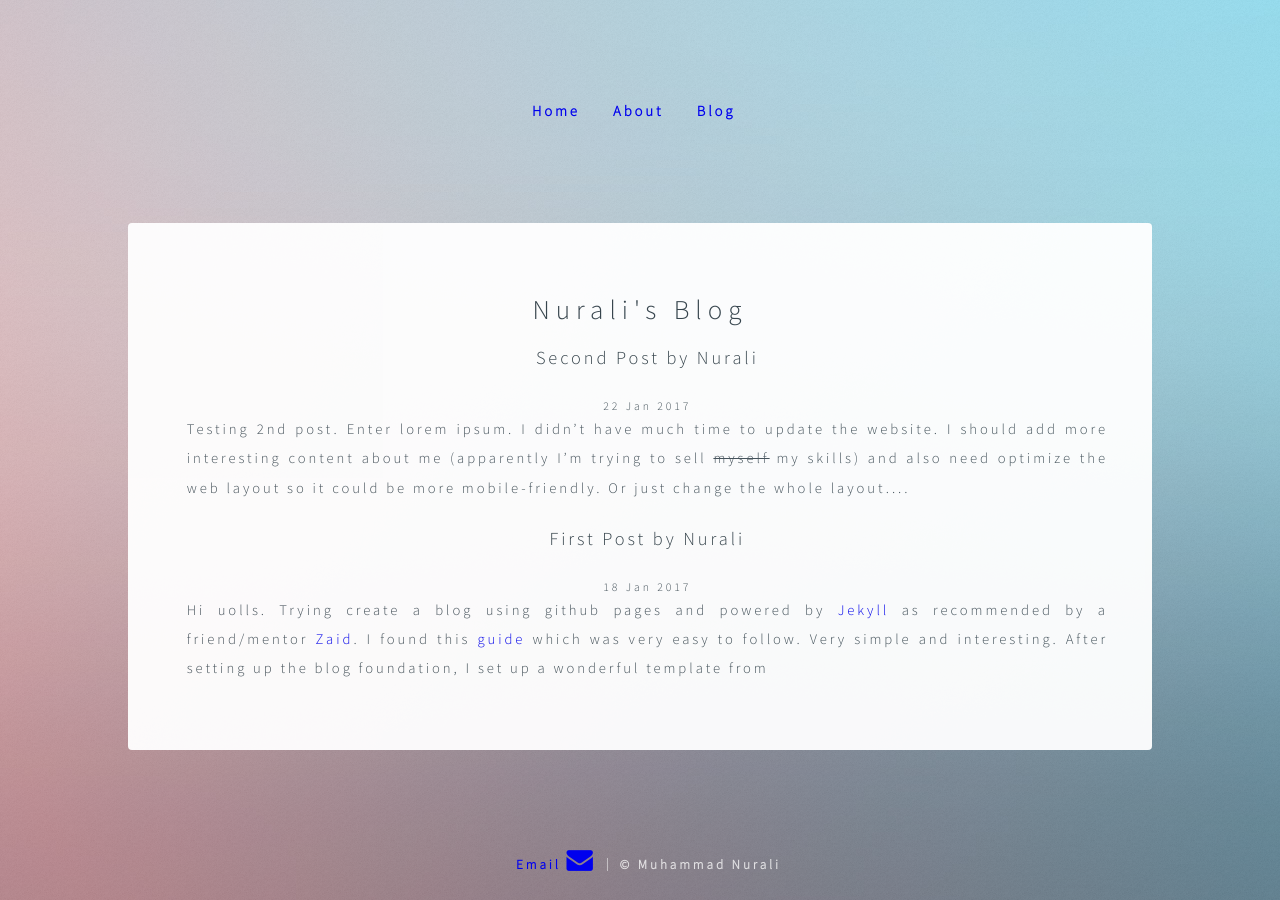
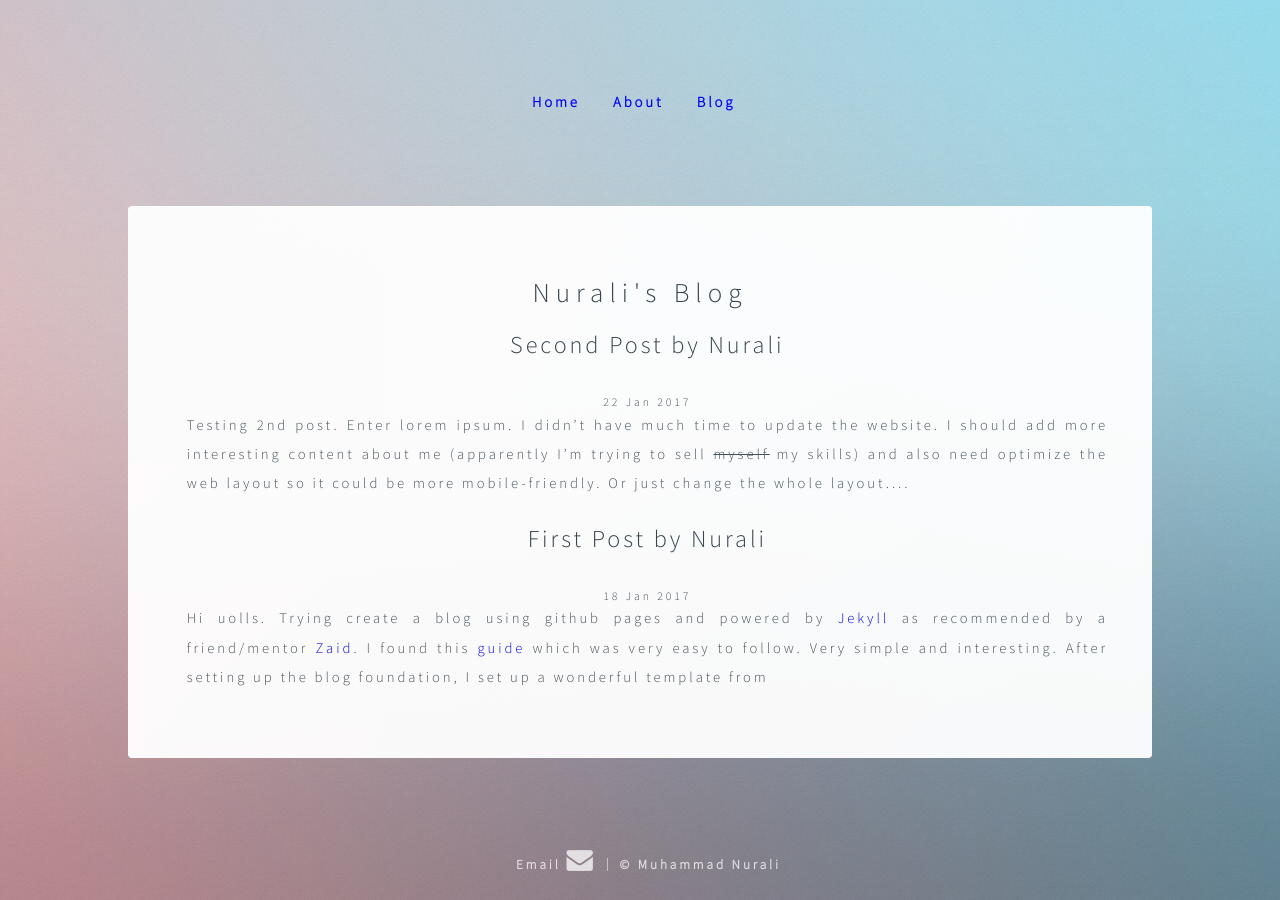
Before and after one commit to nurali93/nurali93.github.io-v1, a Jekyll site: the page built from blog/index.html, in a window 1280 px wide. Built offline with Jekyll 4.4.1, drawn with Linux system fonts in a browser that asks for light colours.

Commit message:
css adjusted

```diff
--- a/css/main.css
+++ b/css/main.css
@@ -192,7 +192,7 @@
 	}
 
 	h2 {
-		font-size: 1.25em;
+		font-size: 1.65em;
 	}
 
 	h3 {
@@ -215,6 +215,10 @@
 
 		h1 {
 			font-size: 1.65em;
+		}
+
+		h2 {
+			font-size: 1.35em;
 		}
 
 	}
--- a/css/style.css
+++ b/css/style.css
@@ -8,8 +8,8 @@
     margin-right: 20px;
 }
 
-.tech-used {
-    width: 150px;
+.tech {
+    width: 100%;
     height: 150px;
 }
 
@@ -28,3 +28,7 @@
     width: 100%;
     height: 100%;
 }
+
+.anchorplus {
+    color: inherit;
+}
```
